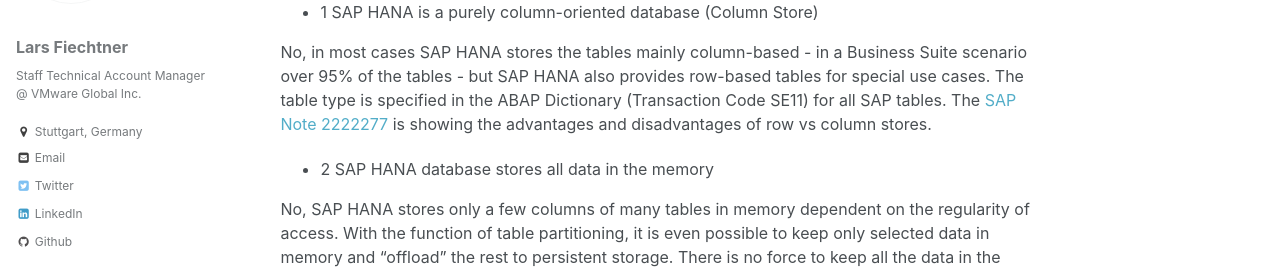
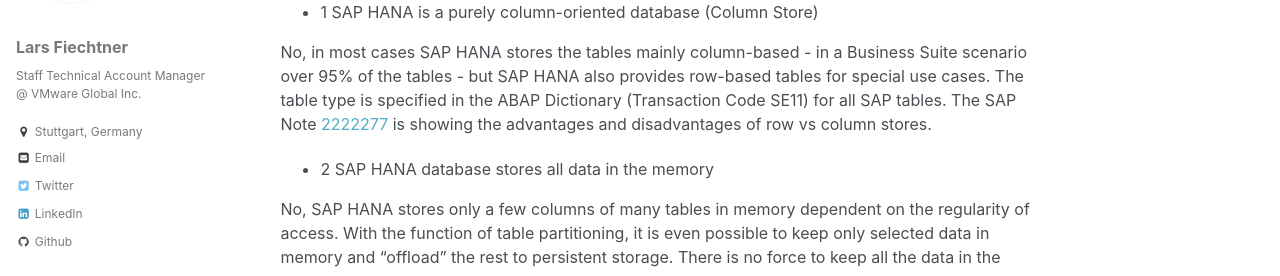
Before and after one commit to saponvmware/saponvmware, a Jekyll site: the page built from _posts/2018-10-12-10 Myths about SAP HANA.md, in a window 1280 px wide and 900 px high. Shown: the part 253-529 px from the top of the window. Built offline with Jekyll 4.4.1, drawn with Linux system fonts in a browser that asks for light colours; some of the changed text lies outside the part shown.

```diff
--- a/_posts/2018-10-12-10 Myths about SAP HANA.md
+++ b/_posts/2018-10-12-10 Myths about SAP HANA.md
@@ -11,7 +11,7 @@ There are a lot of discussions about virtualizing SAP HANA. There are also preju
 
 * 1 SAP HANA is a purely column-oriented database (Column Store)
 
-No, in most cases SAP HANA stores the tables mainly column-based - in a Business Suite scenario over 95% of the tables - but SAP HANA also provides row-based tables for special use cases. The table type is specified in the ABAP Dictionary (Transaction Code SE11) for all SAP tables. The [SAP Note 2222277](https://launchpad.support.sap.com/#/notes/2222277) is showing the advantages and disadvantages of row vs column stores.
+No, in most cases SAP HANA stores the tables mainly column-based - in a Business Suite scenario over 95% of the tables - but SAP HANA also provides row-based tables for special use cases. The table type is specified in the ABAP Dictionary (Transaction Code SE11) for all SAP tables. The SAP Note [2222277](https://launchpad.support.sap.com/#/notes/2222277) is showing the advantages and disadvantages of row vs column stores.
 
 * 2 SAP HANA database stores all data in the memory
 
```
Also changed, not shown: other parts of _posts/2018-10-12-10 Myths about SAP HANA.md (+1 -2 lines).
